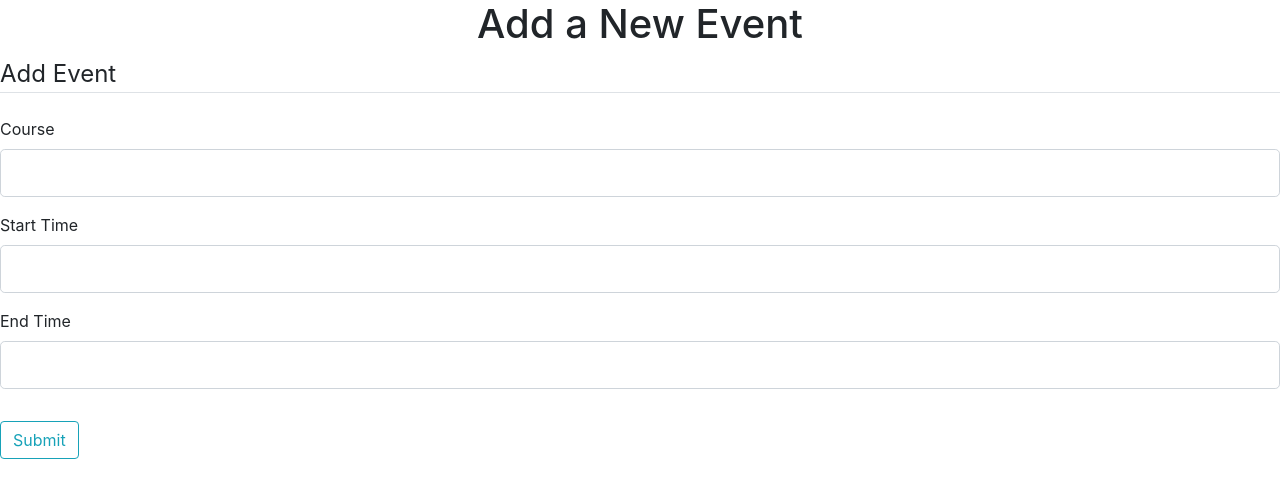
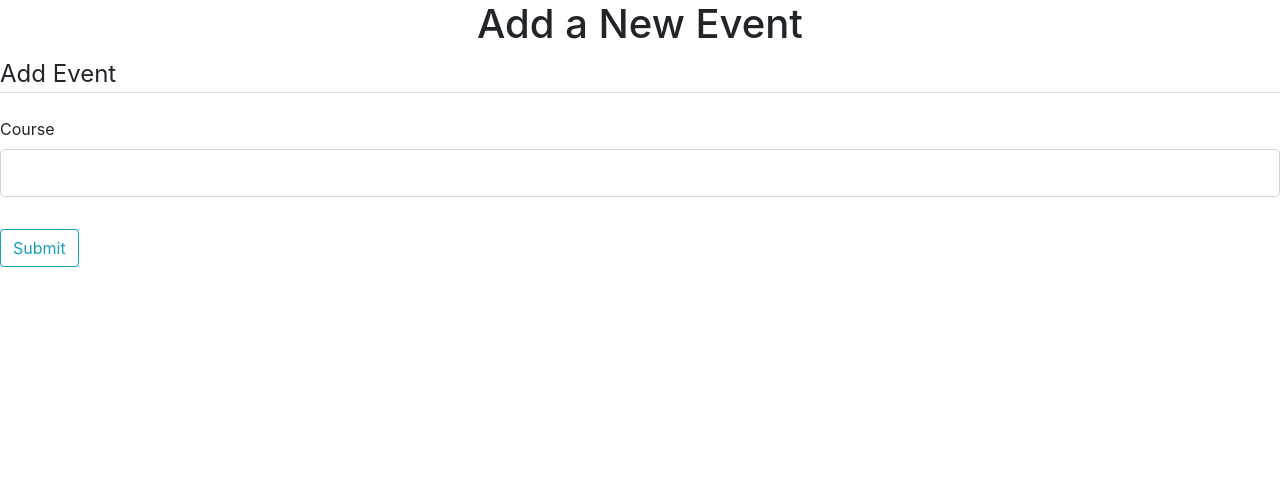
Before and after one commit to joelsiew/StudyMode, a Flask app: page /event in a window 1280 px wide. Shown: the part 56-554 px from the top of the page. Run offline with Flask 2, Linux system fonts and the light colour scheme; a user stored in the database is signed in; some libraries are stand-ins or nearby versions.

Commit message:
connected add_event to map

```diff
--- a/studymode/forms.py
+++ b/studymode/forms.py
@@ -31,14 +31,5 @@ class LoginForm(FlaskForm):
 
 
 class EventForm(FlaskForm):
-    course = StringField('Course',
-                         validators=[DataRequired(), Length(min=1)])
-    start_time = TimeField('Start Time',)
-    end_time = TimeField('End Time', validators=[DataRequired()])
-
-    locked = BooleanField('Private Event', )
-
-    password = PasswordField('Password', validators=[DataRequired()])
-    confirm_password = PasswordField('Confirm Password',
-                                     validators=[DataRequired(), EqualTo('password')])
+    course = StringField('Course', validators=[DataRequired(), Length(min=1)])
     submit = SubmitField('Submit')
--- a/studymode/models.py
+++ b/studymode/models.py
@@ -21,8 +21,6 @@ class User(db.Model, UserMixin):
 
 class Event(db.Model):
     id = db.Column(db.Integer, primary_key=True)
-    start_time = db.Column(db.DateTime, nullable=False, default=datetime.utcnow)
-    end_time = db.Column(db.DateTime, nullable=False, default=datetime.utcnow)
     longitude = db.Column(db.Float(precision=2), nullable=False)
     latitude = db.Column(db.Float(precision=2), nullable=False)
     class_name = db.Column(db.String, nullable=False)
--- a/studymode/routes.py
+++ b/studymode/routes.py
@@ -18,6 +18,7 @@ def home():
 
 
 @app.route('/map')
+@login_required
 def map():
     events = Event.query.all()
     studymap = draw_map(events)
@@ -47,8 +48,6 @@ def login():
     form = LoginForm()
     if form.validate_on_submit():
         user = User.query.filter_by(email=form.email.data).first()
-        print(user.password)
-        print(form.password.data)
         if user and bcrypt.check_password_hash(user.password, form.password.data):
             login_user(user)
             next_page = request.args.get('next')
@@ -59,24 +58,29 @@ def login():
 
 
 @app.route("/logout")
+@login_required
 def logout():
     logout_user()
     return redirect(url_for('home'))
 
 
 @app.route('/event', methods=['GET', 'POST'])
+@login_required
 def add_event():
     form = EventForm()
     if form.validate_on_submit():
+        print('validated')
         g = geocoder.ip('me')
         current_latitude, current_longitude = g.latlng[0], g.latlng[1]
-        event = Event(start_time=form.start_time, end_time=form.end_time, latitude=current_latitude,
-                      longitude=current_longitude, class_name=form.course.data, user_id=current_user.id)
-
+        event = Event(latitude=current_latitude, longitude=current_longitude, class_name=form.course.data, user_id=current_user.id)
+        db.session.add(event)
+        db.session.commit()
+        return redirect(url_for('map'))
     return render_template('add_event.html', title="Add Event", form=form)
 
 
 @app.route('/events')
+@login_required
 def events():
     events = Event.query.all()
     response = requests.get(
@@ -89,10 +93,12 @@ def events():
 
 
 @app.route('/account_settings')
+@login_required
 def account_settings():
     return render_template('account_settings.html', title='Account Settings')
 
 
 @app.route('/account')
+@login_required
 def account():
     return render_template('account.html', title='Account')
--- a/studymode/templates/add_event.html
+++ b/studymode/templates/add_event.html
@@ -16,16 +16,6 @@
                     {{ form.course(class="form-control form-control-lg") }}
                 </div>
 
-                <div class="form-group">
-                    {{ form.start_time.label(class="form-control-label") }}
-                    {{ form.start_time(class="form-control form-control-lg") }}
-                </div>
-
-                <div class="form-group">
-                    {{ form.end_time.label(class="form-control-label") }}
-                    {{ form.end_time(class="form-control form-control-lg") }}
-                </div>
-
             </fieldset>
             <div class="form-group">
                 {{ form.submit(class="btn btn-outline-info") }}
```
Also changed, not shown: studymode/site.db.
